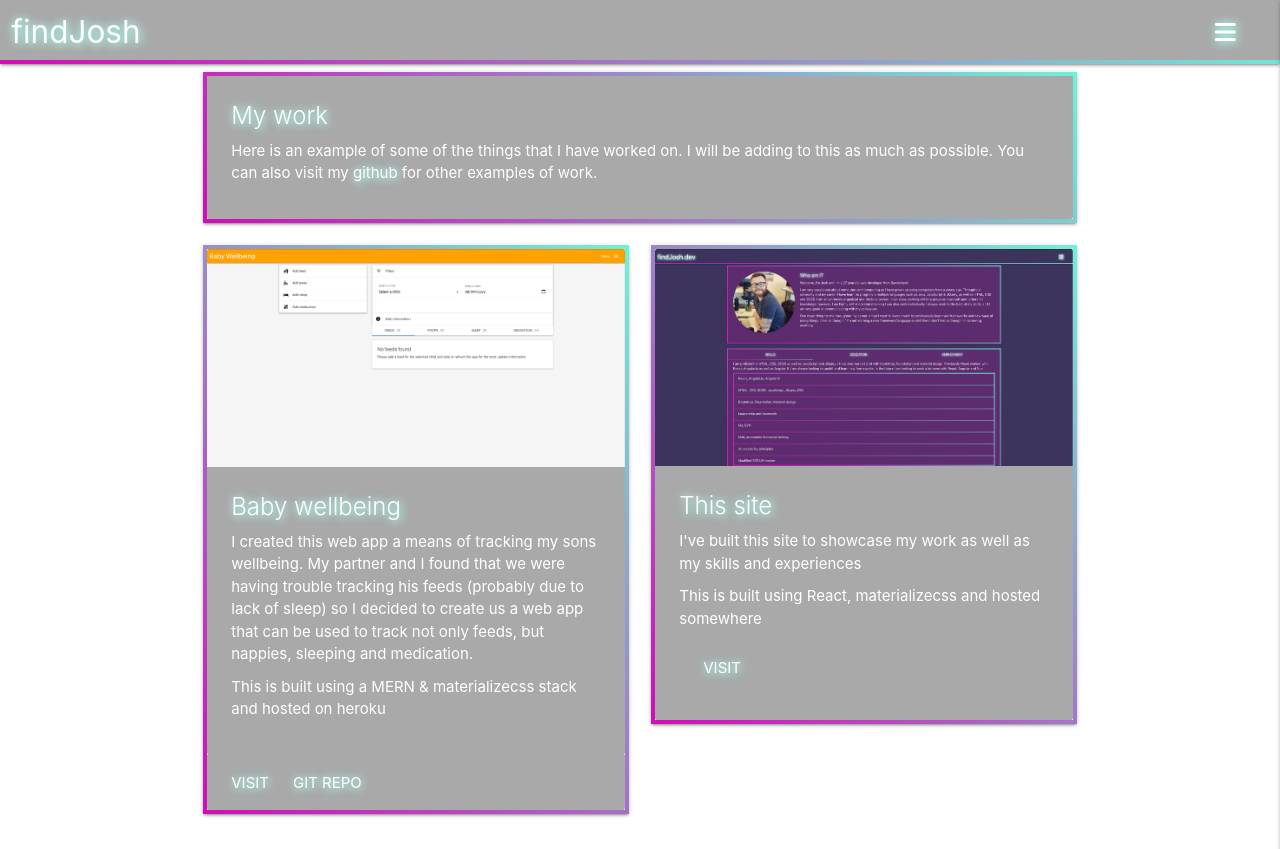
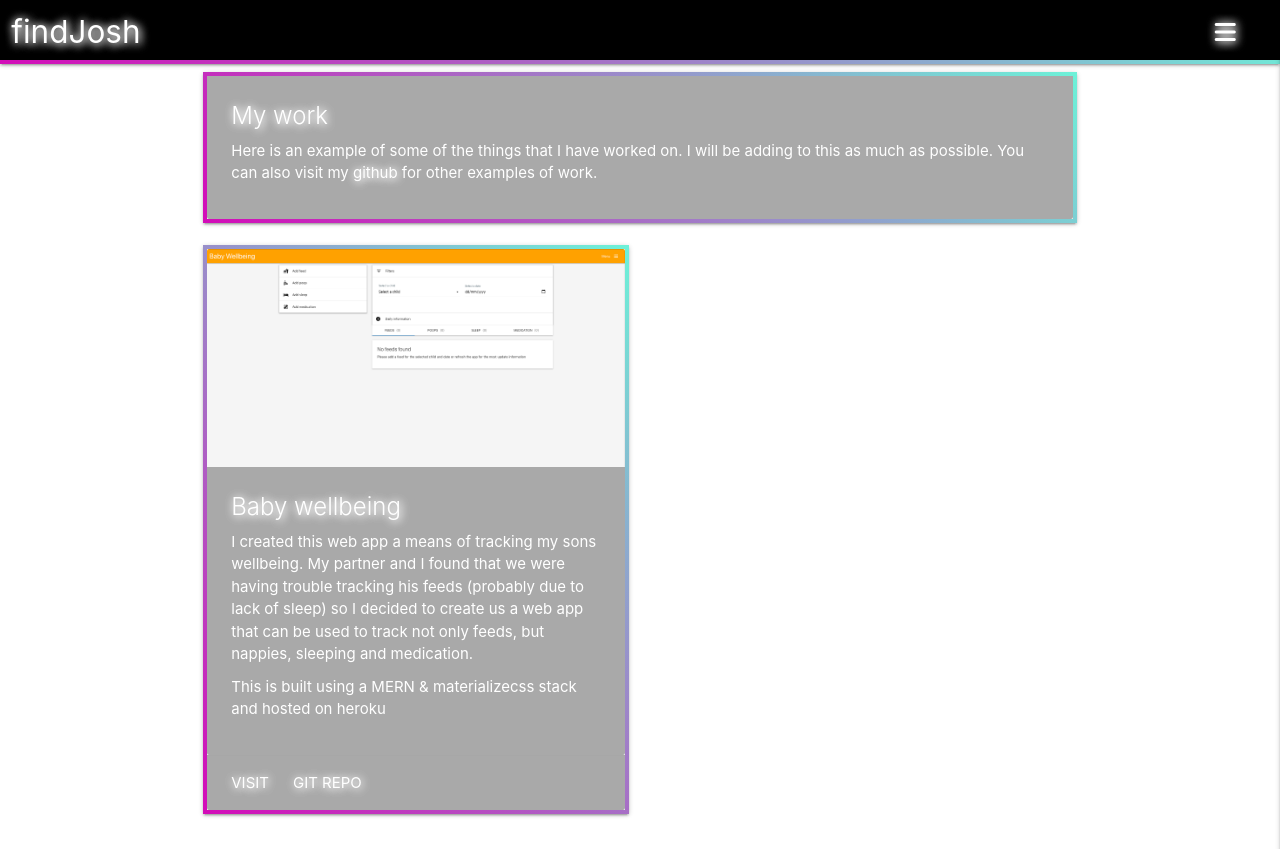
Before and after one commit to joshhallan/portfolio, a React (Create React App) app: page /work in a window 1280 px wide. Built offline with nearby package versions, Linux system fonts and the light colour scheme.

Commit message:
More styling changes

```diff
--- a/public/index.html
+++ b/public/index.html
@@ -10,21 +10,8 @@
       content="Web site created using create-react-app"
     />
     <link rel="apple-touch-icon" href="%PUBLIC_URL%/logo192.png" />
-    <!--
-      manifest.json provides metadata used when your web app is installed on a
-      user's mobile device or desktop. See https://developers.google.com/web/fundamentals/web-app-manifest/
-    -->
     <link rel="manifest" href="%PUBLIC_URL%/manifest.json" />
-    <!--
-      Notice the use of %PUBLIC_URL% in the tags above.
-      It will be replaced with the URL of the `public` folder during the build.
-      Only files inside the `public` folder can be referenced from the HTML.
-
-      Unlike "/favicon.ico" or "favicon.ico", "%PUBLIC_URL%/favicon.ico" will
-      work correctly both with client-side routing and a non-root public URL.
-      Learn how to configure a non-root public URL by running `npm run build`.
-    -->
-    <title>Josh Allan</title>
+    <title>findJosh</title>
     <link
       rel="stylesheet"
       href="https://fonts.googleapis.com/css?family=Roboto:300,400,500,700&display=swap"
@@ -41,15 +28,5 @@
   <body>
     <noscript>You need to enable JavaScript to run this app.</noscript>
     <div id="root"></div>
-    <!--
-      This HTML file is a template.
-      If you open it directly in the browser, you will see an empty page.
-
-      You can add webfonts, meta tags, or analytics to this file.
-      The build step will place the bundled scripts into the <body> tag.
-
-      To begin the development, run `npm start` or `yarn start`.
-      To create a production bundle, use `npm run build` or `yarn build`.
-    -->
   </body>
 </html>
--- a/src/App.scss
+++ b/src/App.scss
@@ -1,6 +1,3 @@
-// Colour pallet https://colorswall.com/palette/13062/
-
 body {
-  background-color: #fff;
-  color: #fff
+  background-color: #ffffff;
 }
--- a/src/components/navbar/style.scss
+++ b/src/components/navbar/style.scss
@@ -1,8 +1,9 @@
-$textshadow: 1px 1px 10px #6df1d8, 1px 1px 10px #ffffff;
+$textshadow: 1px 1px 10px #ffffff, 1px 1px 10px #ffffff;
 $border: linear-gradient(45deg, #d30cb8, #6df1d8);
+$background: #000;
 
 nav {
-  background-color: #A9A9A9;
+  background-color: $background;
   border-bottom: 4px solid;
   border-image-source: $border;
   border-image-slice: 1;
@@ -14,7 +15,7 @@ nav {
 }
 
 .sidenav {
-  background-color: #A9A9A9;
+  background-color: $background;
   li {
     border-bottom: 2px solid;
     border-image-source: $border;
--- a/src/pages/home/index.js
+++ b/src/pages/home/index.js
@@ -131,7 +131,7 @@ class Home extends Component {
                             <span className="employment__item__title">
                               Role:
                             </span>{" "}
-                            Software engineer
+                            Senior software engineer / software engineer
                           </li>
                         </ul>
                       </li>
@@ -175,7 +175,7 @@ class Home extends Component {
                             <span className="employment__item__title">
                               Role:
                             </span>{" "}
-                            Lead developer
+                            Developer
                           </li>
                         </ul>
                       </li>
--- a/src/pages/home/style.scss
+++ b/src/pages/home/style.scss
@@ -1,5 +1,5 @@
 $border: linear-gradient(45deg, #d30cb8, #6df1d8);
-$textShadow: 1px 1px 10px #6df1d8, 1px 1px 10px #ffffff;
+$textShadow: 1px 1px 10px #ffffff, 1px 1px 10px #ffffff;
 $background: #a9a9a9;
 
 .card {
@@ -13,6 +13,7 @@ $background: #a9a9a9;
   }
 
   &-content {
+    color: #ffffff;
     background: $background;
 
     p {
--- a/src/pages/work/index.js
+++ b/src/pages/work/index.js
@@ -71,28 +71,6 @@ class Work extends Component {
               </div>
             </div>
           </div>
-          <div className="col s12 m6">
-            <div className="card">
-              <div className="card-image">
-                <img
-                  className="materialboxed"
-                  src={findjosh}
-                  alt="screen shot of app"
-                />
-              </div>
-              <div className="card-content">
-                <span className="card-title">This site</span>
-                <p>
-                  I've built this site to showcase my work as well as my skills
-                  and experiences
-                </p>
-                <p>This is built using React, materializecss and hosted somewhere</p>
-                <div className="card-action">
-                  <a href="/">Visit</a>
-                </div>
-              </div>
-            </div>
-          </div>
         </div>
       </div>
     );
```
Also changed, not shown: 1 other file (tests, documents, lock files or other folders).
